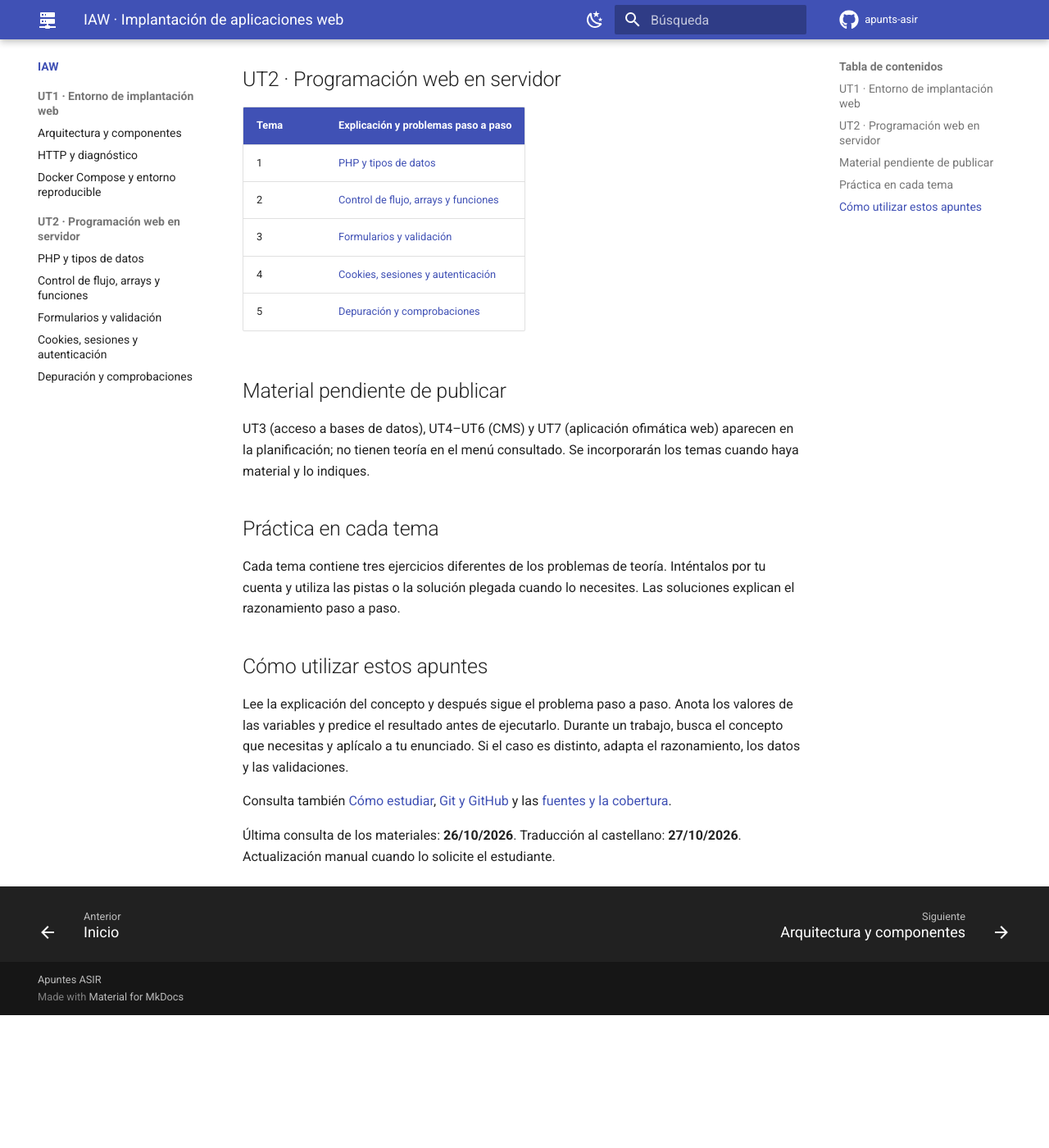
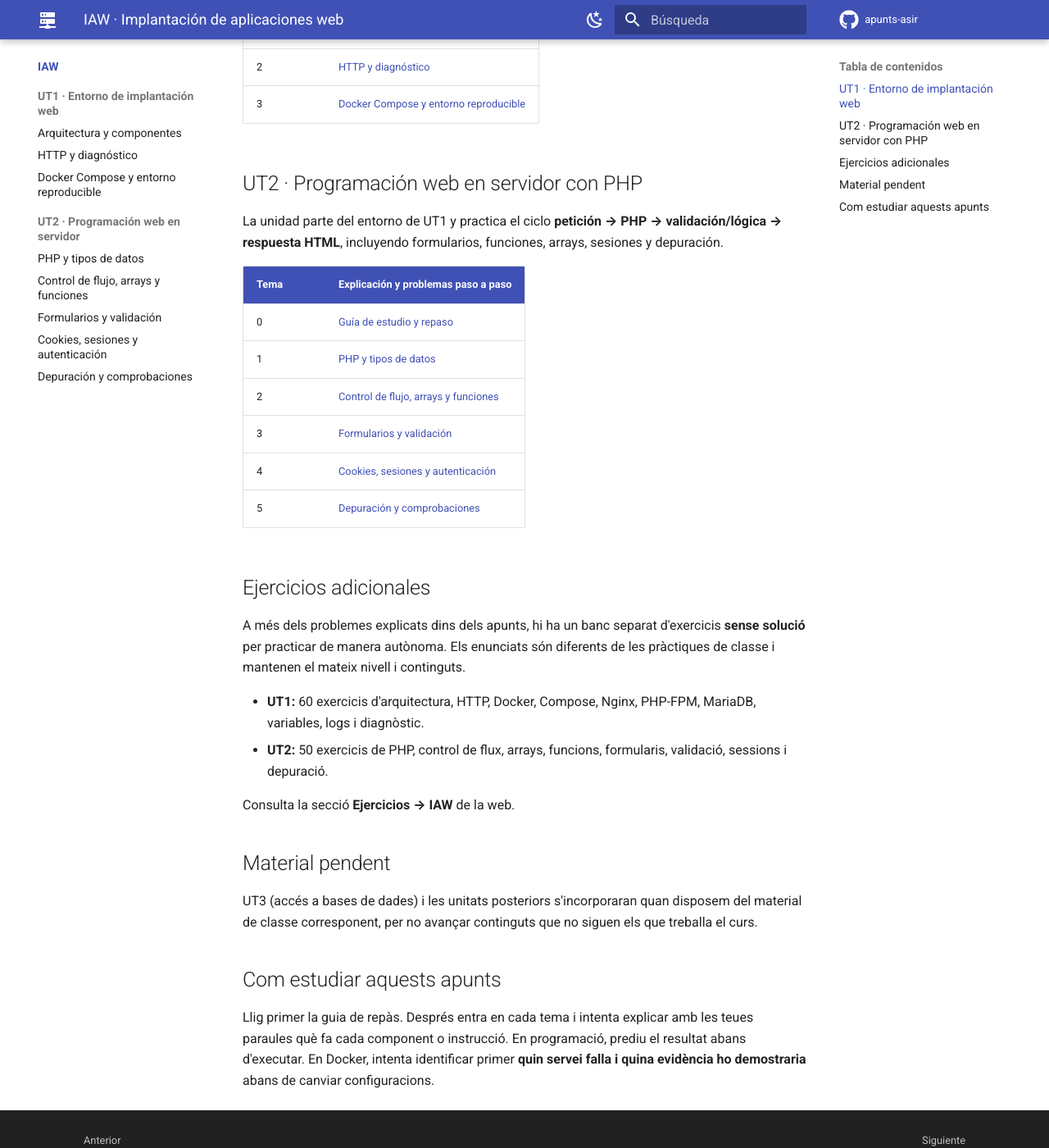
Before and after one commit to jossanmar9/apunts-asir, an MkDocs documentation site: the page built from docs/iaw/index.md, in a window 1280 px wide and 1400 px high, scrolled down 606 px. Shown: the whole window at 82% size. Built offline with MkDocs 1.6.1 and Material for MkDocs 9.7.7, drawn with Linux system fonts in a browser that asks for light colours; comment, search, counter and statistics services are not loaded; before the commit the page ends 1844 px from its top, so only the background shows below that; some of the changed text lies outside the part shown.

Commit message:
Actualizar índice de teoría de IAW

```diff
--- a/docs/iaw/index.md
+++ b/docs/iaw/index.md
@@ -1,37 +1,46 @@
 # IAW · Implantación de aplicaciones web
 
-Apuntes para estudiar y consultar mientras haces los trabajos, enriquecidos con el material propio que ya teníamos y con palabras clave definidas en cada tema. Cada tema desarrolla la teoría desde cero, explica qué hace cada instrucción y contiene problemas sencillos resueltos paso a paso. Las explicaciones incorporan el material que ya teníamos en el repositorio. Los problemas son diferentes de los ejercicios de práctica o entrega de clase.
+Apuntes para estudiar y consultar mientras haces los trabajos, revisados tomando como referencia la teoría, guías y prácticas de clase.
+
+[:material-school: **Empezar por la guía de estudio UT1 + UT2**](00-guia-estudi.md){ .md-button .md-button--primary }
 
 ## UT1 · Entorno de implantación web
 
+La unidad gira alrededor de una arquitectura reproducible con **Nginx + PHP-FPM + MariaDB** y Docker Compose. Conviene entender primero el recorrido de una petición y después aprender a diagnosticar cada pieza.
+
 | Tema | Explicación y problemas paso a paso |
 | --- | --- |
+| 0 | [Guía de estudio y repaso](00-guia-estudi.md) |
 | 1 | [Arquitectura y componentes](01-arquitectura.md) |
 | 2 | [HTTP y diagnóstico](02-http.md) |
 | 3 | [Docker Compose y entorno reproducible](03-entorn.md) |
 
-## UT2 · Programación web en servidor
+## UT2 · Programación web en servidor con PHP
+
+La unidad parte del entorno de UT1 y practica el ciclo **petición → PHP → validación/lógica → respuesta HTML**, incluyendo formularios, funciones, arrays, sesiones y depuración.
 
 | Tema | Explicación y problemas paso a paso |
 | --- | --- |
+| 0 | [Guía de estudio y repaso](00-guia-estudi.md#ut2-php-en-servidor) |
 | 1 | [PHP y tipos de datos](04-php.md) |
 | 2 | [Control de flujo, arrays y funciones](05-control-funcions.md) |
 | 3 | [Formularios y validación](06-formularis.md) |
 | 4 | [Cookies, sesiones y autenticación](07-estat.md) |
 | 5 | [Depuración y comprobaciones](08-depuracio.md) |
 
-## Material pendiente de publicar
+## Ejercicios adicionales
 
-UT3 (acceso a bases de datos), UT4–UT6 (CMS) y UT7 (aplicación ofimática web) aparecen en la planificación; no tienen teoría en el menú consultado. Se incorporarán los temas cuando haya material y lo indiques.
+A més dels problemes explicats dins dels apunts, hi ha un banc separat d'exercicis **sense solució** per practicar de manera autònoma. Els enunciats són diferents de les pràctiques de classe i mantenen el mateix nivell i continguts.
 
-## Práctica en cada tema
+- **UT1:** 60 exercicis d'arquitectura, HTTP, Docker, Compose, Nginx, PHP-FPM, MariaDB, variables, logs i diagnòstic.
+- **UT2:** 50 exercicis de PHP, control de flux, arrays, funcions, formularis, validació, sessions i depuració.
 
-Cada tema contiene tres ejercicios diferentes de los problemas de teoría. Inténtalos por tu cuenta y utiliza las pistas o la solución plegada cuando lo necesites. Las soluciones explican el razonamiento paso a paso.
+Consulta la secció **Ejercicios → IAW** de la web.
 
-## Cómo utilizar estos apuntes
+## Material pendent
 
-Lee la explicación del concepto y después sigue el problema paso a paso. Anota los valores de las variables y predice el resultado antes de ejecutarlo. Durante un trabajo, busca el concepto que necesitas y aplícalo a tu enunciado. Si el caso es distinto, adapta el razonamiento, los datos y las validaciones.
+UT3 (accés a bases de dades) i les unitats posteriors s'incorporaran quan disposem del material de classe corresponent, per no avançar continguts que no siguen els que treballa el curs.
 
-Consulta también [Cómo estudiar](../estudiar/index.md), [Git y GitHub](../git-github/index.md) y las [fuentes y la cobertura](../classe.md).
+## Com estudiar aquests apunts
 
-Última consulta de los materiales: **26/10/2026**. Traducción al castellano: **27/10/2026**. Actualización manual cuando lo solicite el estudiante.
+Llig primer la guia de repàs. Després entra en cada tema i intenta explicar amb les teues paraules què fa cada component o instrucció. En programació, prediu el resultat abans d'executar. En Docker, intenta identificar primer **quin servei falla i quina evidència ho demostraria** abans de canviar configuracions.
```
